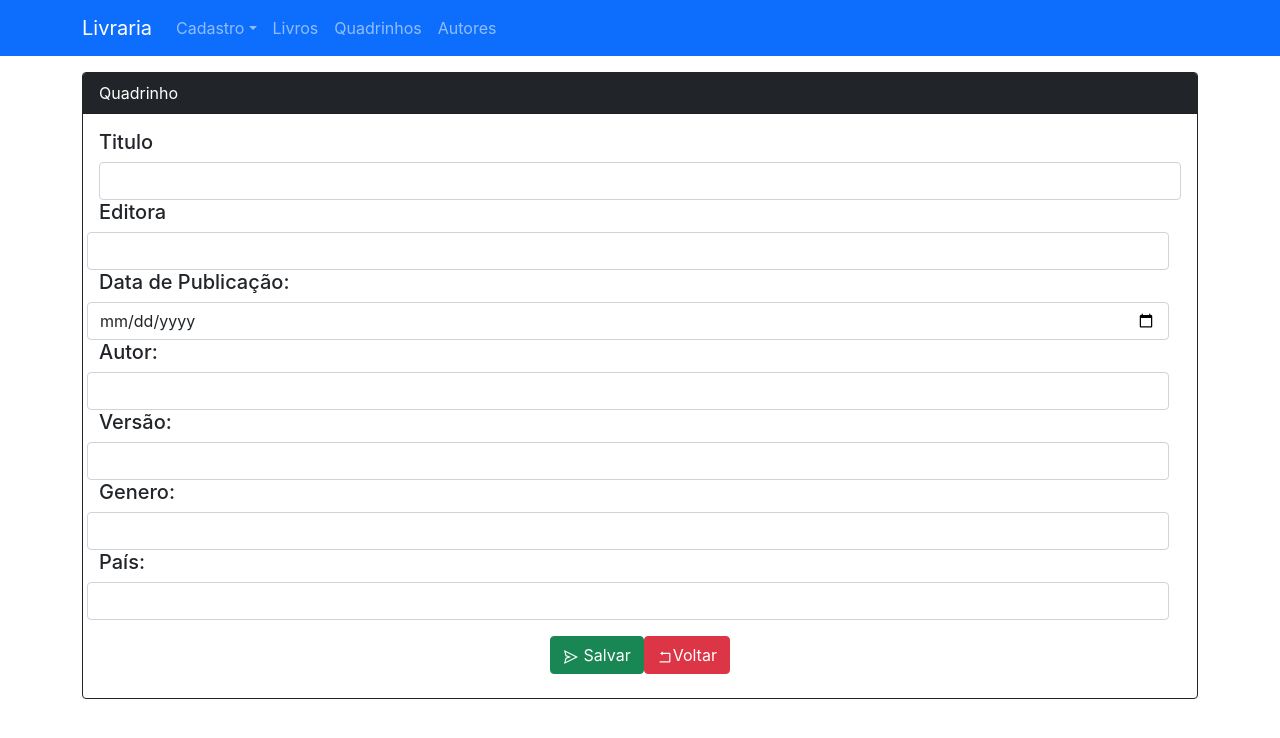
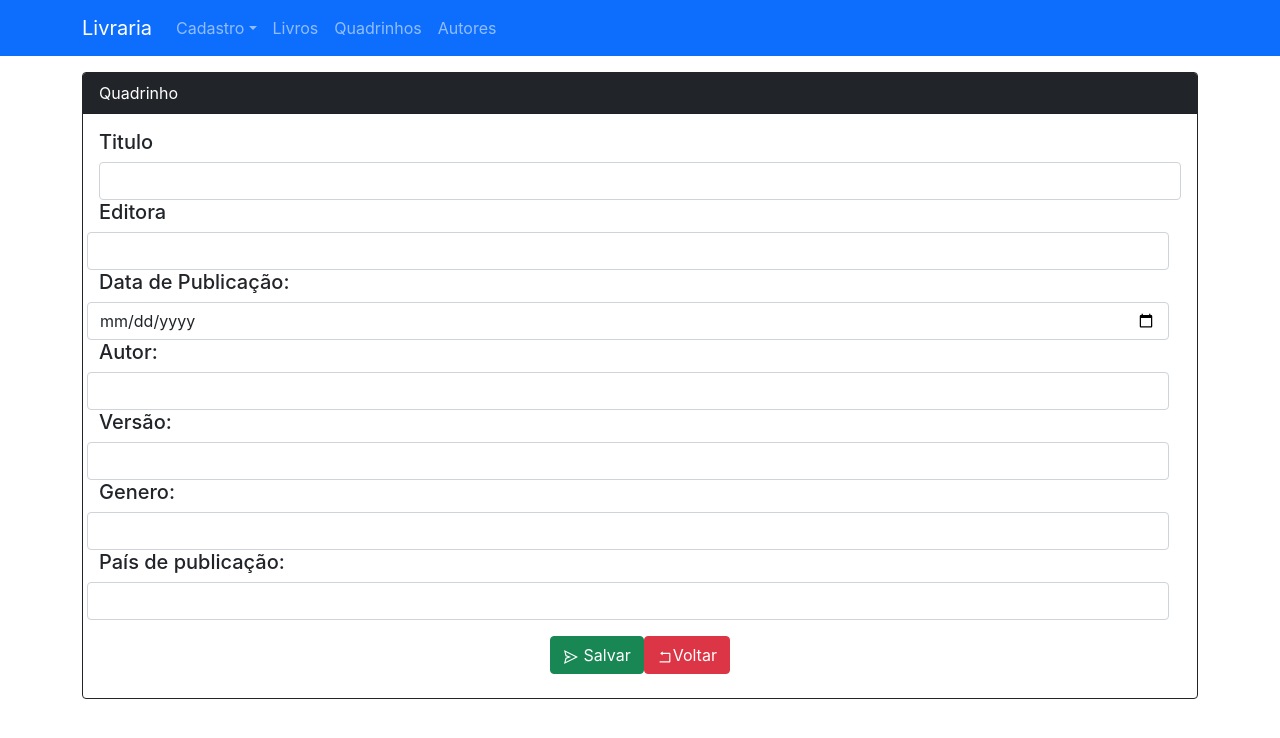
Before and after one commit to Imlenna/Livraria, a React (Create React App) app: page /CadastroQuadrinhos in a window 1280 px wide. Shown: the top 738 px of the page. Built offline with nearby package versions, Linux system fonts and the light colour scheme.

Commit message:
commit on main

```diff
--- a/src/pages/livros/LivrosForm.jsx
+++ b/src/pages/livros/LivrosForm.jsx
@@ -51,6 +51,10 @@ const LivrosForm = () => {
                             <Form.Control type="text" {...register("genero",validador.genero)} />
                             {errors.genero && <span className="text-danger">{errors.genero.message}</span>}
                         </Form.Group>
+                        <Form.Group as={Row} controlId="pais">
+                            <Form.Label>País de publicação:</Form.Label>
+                            <Form.Control type="text" {...register("pais",validador.pais)} />
+                        </Form.Group>
                     </Row>
                     <div className="text-center">
                         <Button variant="success" onClick={handleSubmit(enviarDados)}><AiOutlineSend /> Salvar</Button>
--- a/src/pages/quadrinhos/QuadrinhoForm.jsx
+++ b/src/pages/quadrinhos/QuadrinhoForm.jsx
@@ -13,8 +13,6 @@ const QuadrinhoForm = () => {
     function enviarDados(dados) {
         console.log(dados);
     }
-
-
 
     return (
         <>
@@ -50,7 +48,7 @@ const QuadrinhoForm = () => {
                             {errors.genero && <span className="text-danger">{errors.genero.message}</span>}
                         </Form.Group>
                         <Form.Group as={Row} controlId="pais">
-                            <Form.Label>País:</Form.Label>
+                            <Form.Label>País de publicação:</Form.Label>
                             <Form.Control type="text" {...register("pais",validador.pais)} />
                         </Form.Group>
                     </Row>
--- a/src/validadores/validadorCliente.js
+++ b/src/validadores/validadorCliente.js
@@ -2,7 +2,11 @@ import Mensagem from "./mensagem";
 
 const validadorCliente = {
 
-    nome: {required: Mensagem.nome},
+    nome: {
+        required: Mensagem.nome,
+        minLength: {value: 3, message: Mensagem.min+' '+3},
+        maxLength: {value: 60, message: Mensagem.max+' '+60},
+    },
     residencia: {
         required: Mensagem.residencia,
         minLength: {value: 3, message: Mensagem.min+' '+3},
```
